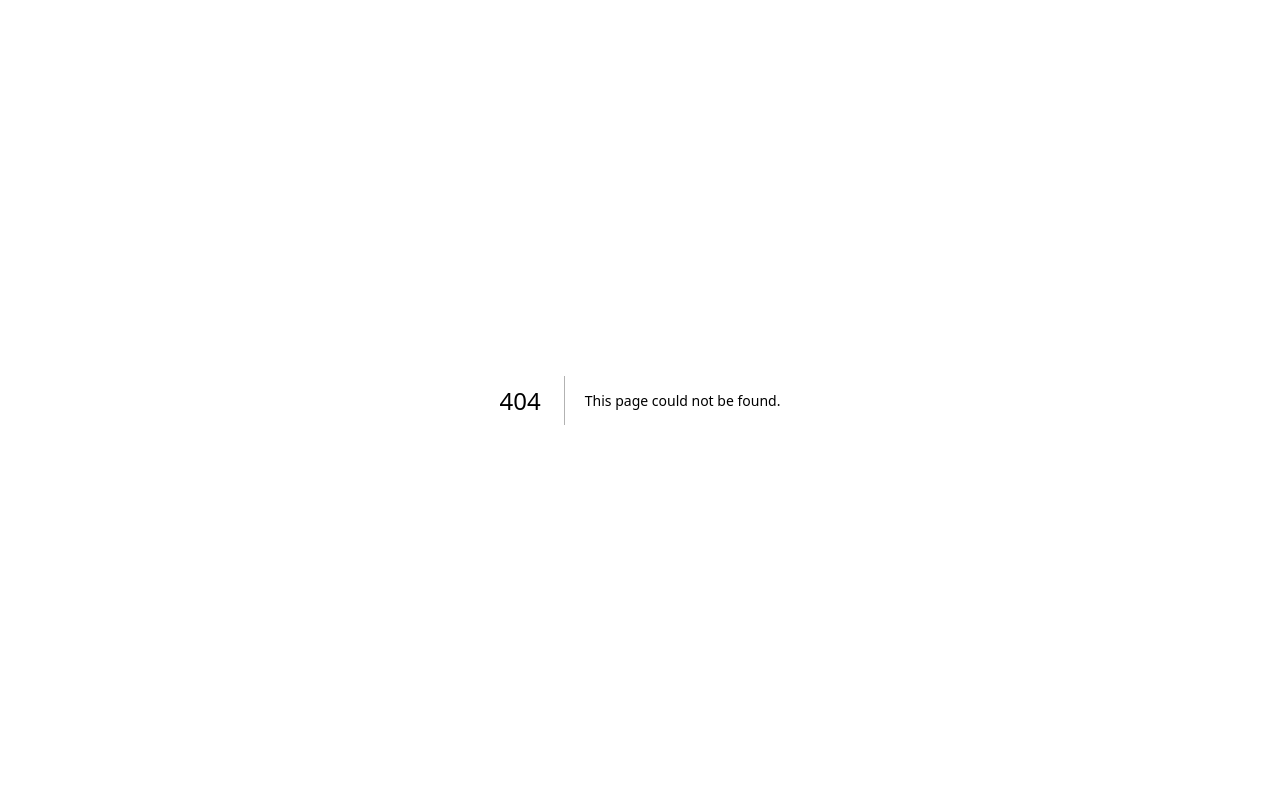
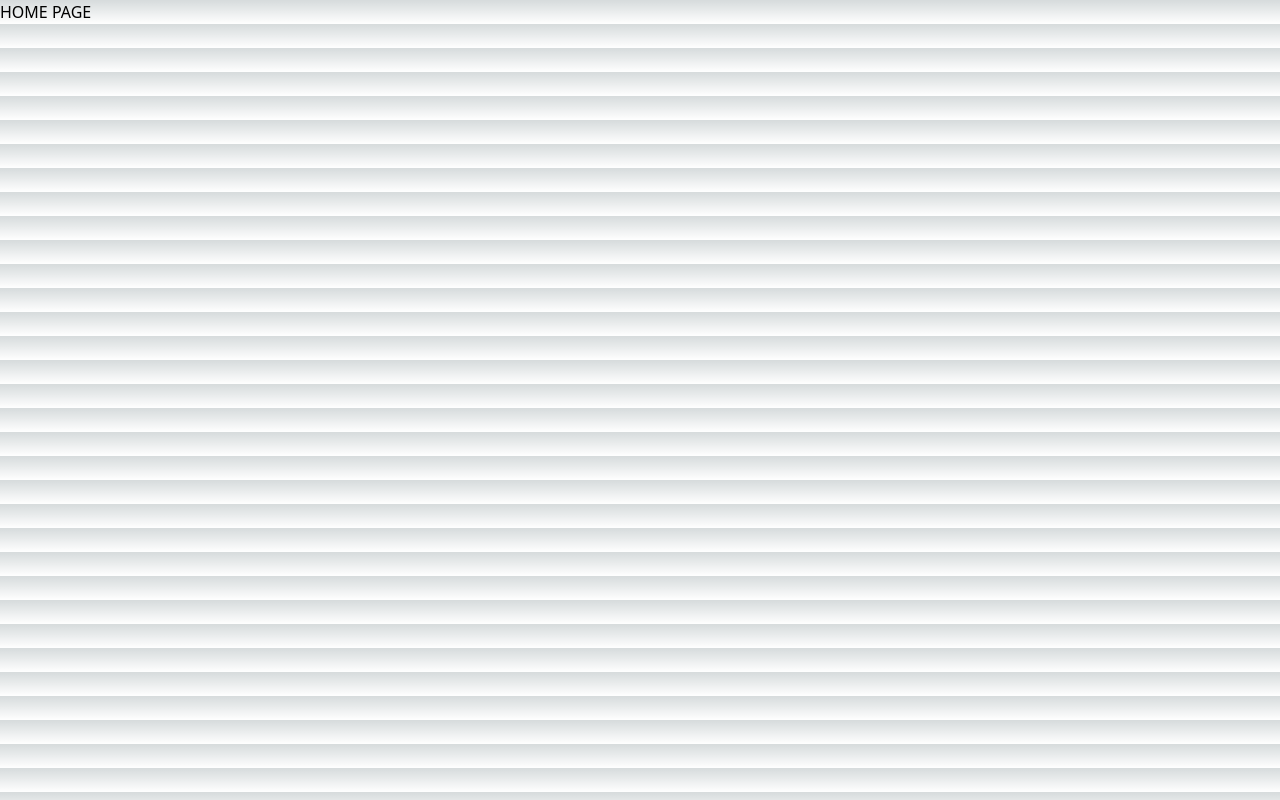
Before and after one commit to joshuak21/test-porto-raka, a Next.js app: page /home in a window 1280 px wide. Before the commit this address had no page. Built offline with nearby package versions, Linux system fonts and the light colour scheme.

Commit message:
initial commit

```diff
--- a/next.config.js
+++ b/next.config.js
@@ -1,6 +1,7 @@
 /** @type {import('next').NextConfig} */
 const nextConfig = {
   reactStrictMode: true,
-}
+  output: "export",
+};
 
-module.exports = nextConfig
+module.exports = nextConfig;
--- a/src/pages/api/hello.ts
+++ /dev/null
@@ -1,13 +0,0 @@
-// Next.js API route support: https://nextjs.org/docs/api-routes/introduction
-import type { NextApiRequest, NextApiResponse } from 'next'
-
-type Data = {
-  name: string
-}
-
-export default function handler(
-  req: NextApiRequest,
-  res: NextApiResponse<Data>
-) {
-  res.status(200).json({ name: 'John Doe' })
-}
--- /dev/null
+++ b/src/pages/home/index.tsx
@@ -0,0 +1,3 @@
+export default function HomePage(): JSX.Element {
+  return <p>HOME PAGE</p>;
+}
--- a/tailwind.config.ts
+++ b/tailwind.config.ts
@@ -1,20 +1,18 @@
-import type { Config } from 'tailwindcss'
-
-const config: Config = {
+/** @type {import('tailwindcss').Config} */
+module.exports = {
   content: [
-    './src/pages/**/*.{js,ts,jsx,tsx,mdx}',
-    './src/components/**/*.{js,ts,jsx,tsx,mdx}',
-    './src/app/**/*.{js,ts,jsx,tsx,mdx}',
+    "./src/pages/**/*.{js,ts,jsx,tsx,mdx}",
+    "./src/components/**/*.{js,ts,jsx,tsx,mdx}",
+    "./src/app/**/*.{js,ts,jsx,tsx,mdx}",
   ],
   theme: {
     extend: {
       backgroundImage: {
-        'gradient-radial': 'radial-gradient(var(--tw-gradient-stops))',
-        'gradient-conic':
-          'conic-gradient(from 180deg at 50% 50%, var(--tw-gradient-stops))',
+        "gradient-radial": "radial-gradient(var(--tw-gradient-stops))",
+        "gradient-conic":
+          "conic-gradient(from 180deg at 50% 50%, var(--tw-gradient-stops))",
       },
     },
   },
   plugins: [],
-}
-export default config
+};
--- a/tsconfig.json
+++ b/tsconfig.json
@@ -1,14 +1,16 @@
 {
   "compilerOptions": {
+    "baseUrl": "./",
     "target": "es5",
     "lib": ["dom", "dom.iterable", "esnext"],
     "allowJs": true,
     "skipLibCheck": true,
     "strict": true,
+    "forceConsistentCasingInFileNames": true,
     "noEmit": true,
     "esModuleInterop": true,
     "module": "esnext",
-    "moduleResolution": "bundler",
+    "moduleResolution": "node",
     "resolveJsonModule": true,
     "isolatedModules": true,
     "jsx": "preserve",
```
Also changed, not shown: package.json (indentation only), 1 other file (tests, documents, lock files or other folders).
